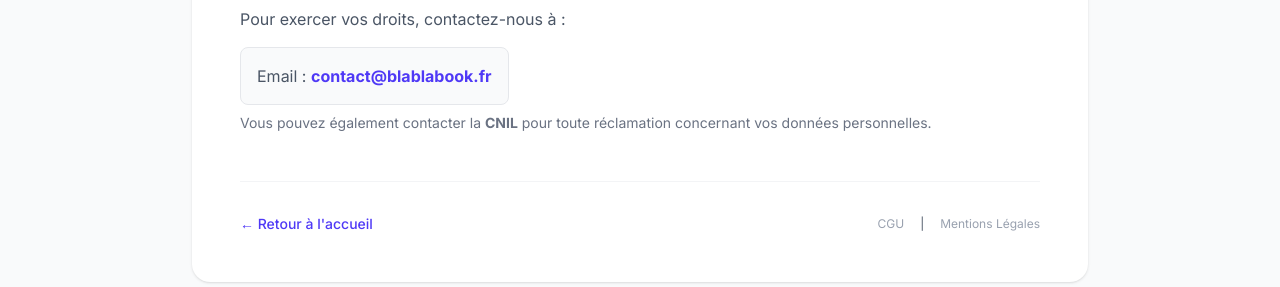
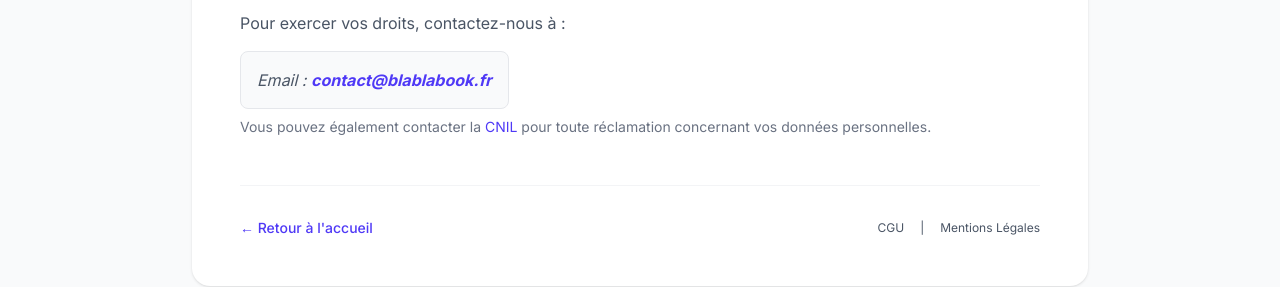
Before and after one commit to opheliecuny/BlaBlaBook, a Next.js app in the folder blablabook/frontend/: page /privacy in a window 1280 px wide. Shown: the part 1301-1588 px from the top of the page. Built offline with nearby package versions, Linux system fonts and the light colour scheme; no server answers; a web font is replaced by a local one.

Commit message:
fix(privacy): semantics and accessibility

```diff
--- a/blablabook/frontend/src/app/privacy/page.tsx
+++ b/blablabook/frontend/src/app/privacy/page.tsx
@@ -9,15 +9,15 @@ export const metadata: Metadata = {
 export default function PrivacyPage() {
   return (
     <div className="min-h-screen bg-gray-50 px-4 py-12 sm:px-6 lg:px-8">
-      <div className="mx-auto max-w-4xl rounded-2xl bg-white p-8 shadow-sm md:p-12">
+      <article className="mx-auto max-w-4xl rounded-2xl bg-white p-8 shadow-sm md:p-12">
         {/* Header */}
         <header className="mb-8 border-b border-gray-100 pb-8">
           <h1 className="mb-4 text-2xl sm:text-3xl font-bold tracking-tight text-gray-900 uppercase">
             Politique de Confidentialité
           </h1>
-          <p className="text-sm text-gray-500 italic">
+          <time dateTime="2026-03-24" className="text-sm text-gray-500 italic">
             Dernière mise à jour : 24 mars 2026
-          </p>
+          </time>
           <p className="mt-4 text-sm leading-relaxed text-gray-700">
             La présente politique de confidentialité décrit comment l{"'"}application
             <strong> BlaBlaBook</strong> collecte, utilise et protège les données personnelles de ses utilisateurs.
@@ -65,8 +65,8 @@ export default function PrivacyPage() {
             </p>
           </section>
 
-          <section className="rounded-lg border-l-4 border-indigo-500 bg-indigo-50 p-6">
-            <h2 className="mb-3 text-xl font-medium text-indigo-800">
+          <section aria-labelledby="security-title" role="region" className="rounded-lg border-l-4 border-indigo-500 bg-indigo-50 p-6">
+            <h2 id="security-title" className="mb-3 text-xl font-medium text-indigo-800">
               4. Sécurité
             </h2>
             <p className="text-indigo-900/80">
@@ -93,17 +93,18 @@ export default function PrivacyPage() {
             <p className="mt-2">
               Pour exercer vos droits, contactez-nous à :
             </p>
-            <div className="mt-4 inline-block rounded-md border border-gray-200 bg-gray-50 p-4">
+            <address className="mt-4 inline-block rounded-md border border-gray-200 bg-gray-50 p-4">
               Email :{" "}
               <a
                 href="mailto:contact@blablabook.fr"
                 className="font-bold text-indigo-600 hover:underline"
+                aria-label="Envoyer un email à contact@blablabook.fr"
               >
                 contact@blablabook.fr
               </a>
-            </div>
+            </address>
             <p className="mt-2 text-sm text-gray-500">
-              Vous pouvez également contacter la <strong>CNIL</strong> pour toute réclamation concernant vos données personnelles.
+              Vous pouvez également contacter la <a href="https://www.cnil.fr" target="_blank" rel="noopener noreferrer" className="text-indigo-600 hover:underline">CNIL</a> pour toute réclamation concernant vos données personnelles.
             </p>
           </section>
         </div>
@@ -119,20 +120,24 @@ export default function PrivacyPage() {
           <div className="flex items-center space-x-4">
             <Link
               href="/cgu"
-              className="text-xs text-gray-400 hover:text-gray-600"
+              className="text-xs text-gray-600 hover:text-gray-700"
+              aria-label="Voir les Conditions Générales d'Utilisation"
             >
               CGU
             </Link>
-            <div className="text-xs text-gray-600">|</div>
+            <div className="text-xs text-gray-600" aria-hidden="true">
+              |
+            </div>
             <Link
               href="/legal"
-              className="text-xs text-gray-400 hover:text-gray-600"
+              className="text-xs text-gray-600 hover:text-gray-700"
+              aria-label="Voir les Mentions Légales"
             >
               Mentions Légales
             </Link>
           </div>
         </footer>
-      </div>
+      </article>
     </div>
   );
 }
```
